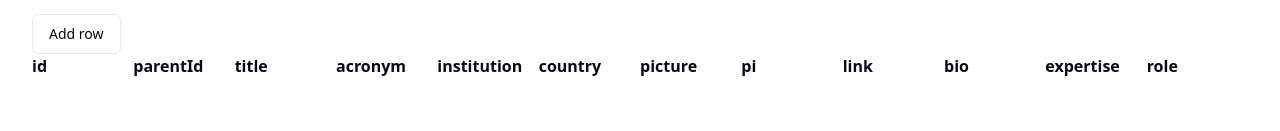
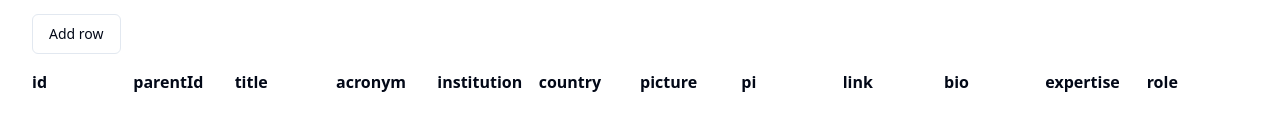
Before and after one commit to github-dsiafrica/OrganogramDataForm, a Next.js app: page / in a window 1280 px wide. Both pictures are taken after a click on the button "Submit". Shown: the part 315-446 px from the top of the page. Built offline with nearby package versions, Linux system fonts and the light colour scheme.

Commit message:
Adds padding.

```diff
--- a/app/page.tsx
+++ b/app/page.tsx
@@ -56,7 +56,7 @@ export default function Home() {
 				<p className="py-4">Fetching data...</p>
 			) : (
 				<>
-					<div className="font-bold grid grid-cols-12 sticky top-0 bg-white">
+					<div className="font-bold grid grid-cols-12 sticky top-0 bg-white pt-4">
 						<p>id</p>
 						<p>parentId</p>
 						<p>title</p>
```
